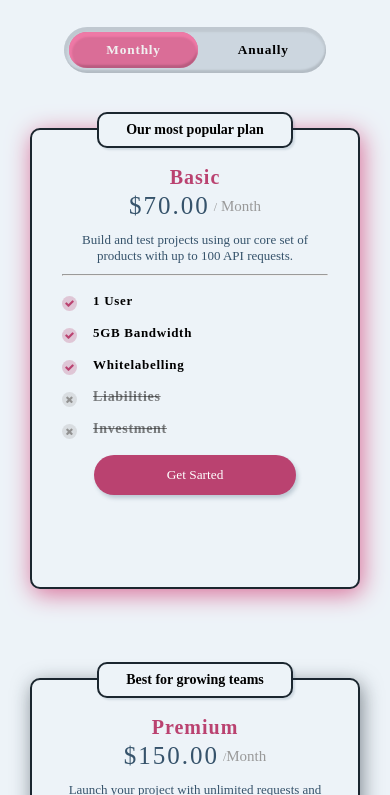
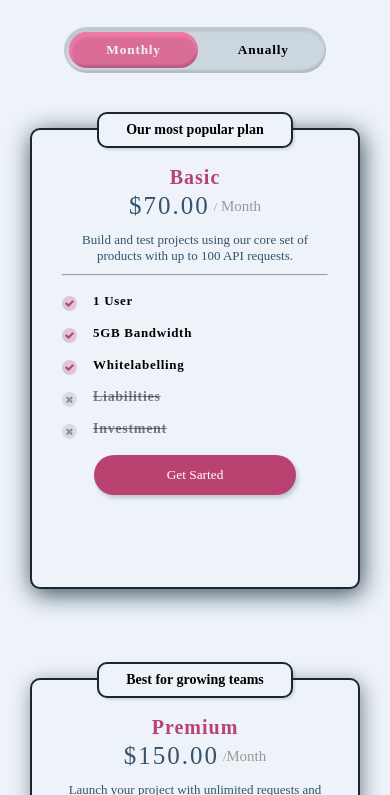
Before and after one commit to dannyhack/pppp, a plain HTML site: page pricing.html in a window 390 px wide. In both pictures the pointer is over the element 194 px from the left and 2098 px from the top of the page. Shown: the part 1725-2520 px from the top of the page. Drawn offline with Linux system fonts and the light colour scheme; a web font is replaced by a local one.

Commit message:
first commit

```diff
--- a/css/style.css
+++ b/css/style.css
@@ -1885,6 +1885,9 @@ footer .sssvg{
     .price h1{
         font-size: 30px;
     }
+    .con .wrapper .front:hover{
+    box-shadow: 2px 5px 25px #36495a;
+}
     .try-free{
         width: 100%;
         background-position: center;
```
